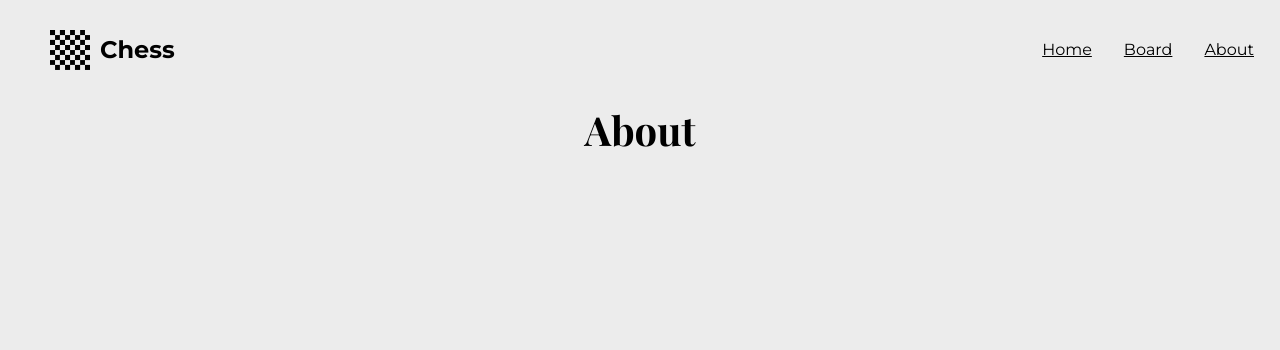
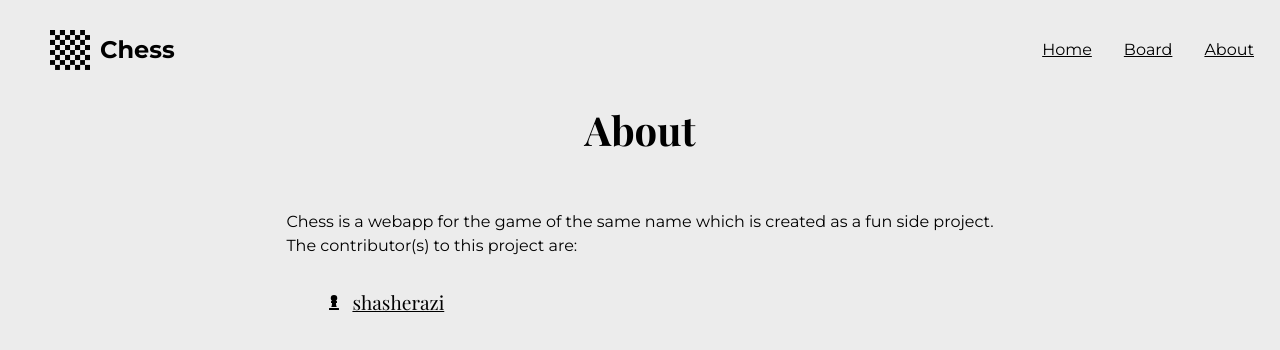
Before and after one commit to shasherazi/chess, a React (Vite) app: page /about in a window 1280 px wide. Shown: the top 350 px of the page. Built offline with nearby package versions, Linux system fonts and the light colour scheme.

Commit message:
Add styles to about page

```diff
--- a/package.json
+++ b/package.json
@@ -19,6 +19,7 @@
     "@vitejs/plugin-react": "^3.1.0",
     "react": "^18.2.0",
     "react-dom": "^18.2.0",
+    "react-icons": "^4.8.0",
     "react-redux": "^8.0.5",
     "react-router-dom": "^6.9.0",
     "vite": "^4.2.0"
--- a/src/App.css
+++ b/src/App.css
@@ -57,3 +57,12 @@ ul {
   background-size: cover;
   background-position: center;
 }
+
+a {
+  color: #000;
+}
+
+a:hover {
+  background-color: #000;
+  color: #fff;
+}
--- a/src/components/About.tsx
+++ b/src/components/About.tsx
@@ -1,9 +1,27 @@
+import { FaChessPawn } from 'react-icons/fa';
 import styles from '../styles/About.module.css';
 
 export default function About() {
   return (
     <div className={styles.about}>
       <h1 className={styles.title}>About</h1>
+      <div className={styles.description}>
+        <p className={styles.para}>
+          Chess is a webapp for the game of the same name which is created as a fun side project.
+          {' '}
+        </p>
+        <p className={styles.para}>
+          The contributor(s) to this project are:
+        </p>
+        <ul className={styles.contributors}>
+          <li className={styles.contributor}>
+            <a className={styles.contributorLink} href="https://github.com/shasherazi" target="_blank" rel="noreferrer">
+              shasherazi
+            </a>
+            <FaChessPawn className={styles.contributorIcon} />
+          </li>
+        </ul>
+      </div>
     </div>
   );
 }
--- a/src/styles/About.module.css
+++ b/src/styles/About.module.css
@@ -1,10 +1,40 @@
 .about {
   background-color: #ececec;
   height: calc(100vh - 100px);
+  display: flex;
+  flex-direction: column;
+  align-items: center;
+  font-family: "Montserrat", sans-serif;
 }
 
 .title {
-  text-align: center;
   font-family: "Playfair Display", serif;
   font-size: 2.5rem;
+  margin-bottom: 50px;
 }
+
+.contributors {
+  margin-top: 20px;
+}
+
+.contributor {
+  display: flex;
+  align-items: center;
+  flex-direction: row-reverse;
+  justify-content: flex-end;
+}
+
+.contributorLink {
+  font-family: "Playfair Display", serif;
+  font-size: 1.2rem;
+  padding: 10px;
+}
+
+.contributorLink:hover {
+  text-decoration: underline;
+  margin-left: 16px;
+}
+
+.contributorLink:hover ~ .contributorIcon {
+  display: none;
+}
--- a/src/styles/Nav.module.css
+++ b/src/styles/Nav.module.css
@@ -19,6 +19,11 @@
   color: #000;
 }
 
+.navLeft:hover {
+  color: #000;
+  background-color: inherit;
+}
+
 .navLogo {
   height: 100%;
 }
@@ -30,11 +35,5 @@
 
 .navLink {
   text-decoration: underline;
-  color: #000;
   padding: 1rem;
 }
-
-.navLink:hover {
-  color: #fff;
-  background-color: #000;
-}
```
Also changed, not shown: 1 other file (tests, documents, lock files or other folders).
